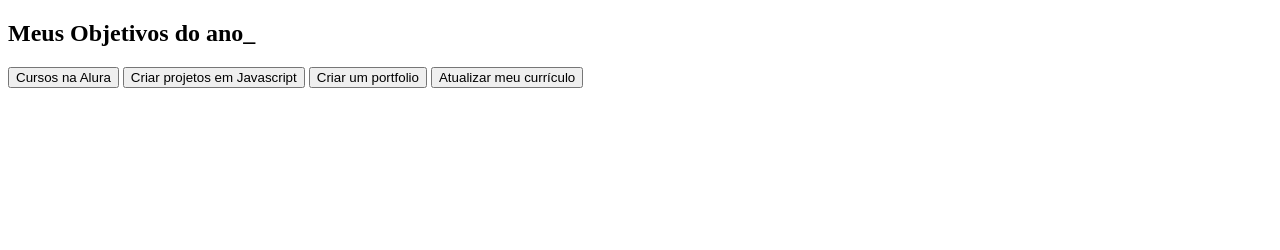
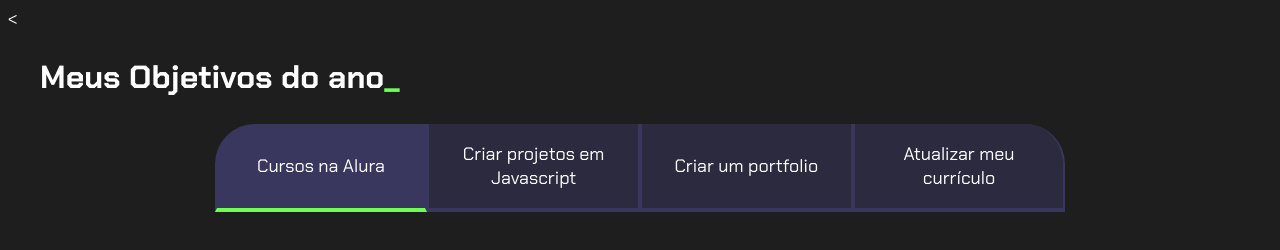
Before and after one commit to darciogostosso/projeto-darcio, a plain HTML site: page projeto-darcio-main/index.html in a window 1280 px wide. Drawn offline with Linux system fonts and the light colour scheme.

Commit message:
aula4 feita

```diff
--- a/projeto-darcio-main/index.html
+++ b/projeto-darcio-main/index.html
@@ -1,22 +1,23 @@
-<!DOCTYPE html>
+<<!DOCTYPE html>
 <html lang="pt-br">
+
 <head>
     <meta charset="UTF-8">
     <meta name="viewport" content="width=device-width, initial-scale=1.0">
     <title>Meus objetivos do ano</title>
     <link rel="stylesheet" href="style.css">
 </head>
+
 <body>
     <section class="conteudo-principal">
-        <h2 class="titulo-principal">Meus Objetivos do ano_</h2>
+        <h2 class="titulo-principal">Meus Objetivos do ano<span>_</span></h2>
         <div class="botoes">
-        <button class="botao">Cursos na Alura</button>
+            <button class="botao ativo">Cursos na Alura</button>
             <button class="botao">Criar projetos em Javascript</button>
             <button class="botao">Criar um portfolio</button>
             <button class="botao">Atualizar meu currículo</button>
         </div>
     </section>
-
-
+    <script src="main.js"></script>
 </body>
 </html>
--- a/projeto-darcio-main/main.js
+++ b/projeto-darcio-main/main.js
@@ -0,0 +1,12 @@
+const botoes = document.querySelectorAll(".botao");
+
+for(let i=0;i <botoes.length;i++){
+    botoes[i].onclick = function(){
+
+        for(let j=0;j<botoes.length;j++){
+            botoes[j].classList.remove("ativo");
+        }
+
+        botoes[i].classList.add("ativo");
+    }
+}
--- a/projeto-darcio-main/style.css
+++ b/projeto-darcio-main/style.css
@@ -1,3 +1,5 @@
+@import url('https://fonts.googleapis.com/css2?family=Chakra+Petch:wght@400;700&display=swap');
+
 :root {
     --cor-de-fundo: #1E1E1E;
     --verde: #6FFF57;
@@ -6,4 +8,74 @@
     --botao-inativo: rgba(58, 55, 94, 0.5);
     --texto-fundo: rgba(58, 55, 94, 0.3);
 }
-@import url('https://fonts.googleapis.com/css2?family=Chakra+Petch:wght@400;700&display=swap');
+
+body {
+    background-color: var(--cor-de-fundo);
+    color: var(--branco);
+    font-family: 'Chakra Petch', sans-serif;
+}
+
+
+.conteudo-principal {
+    display: flex;
+    flex-direction: column;
+    justify-content: center;
+    align-items: center;
+    max-width: 1200px;
+    width: 100%;
+    margin: 0 auto;
+}
+
+.titulo-principal {
+    text-align: left;
+    width: 100%;
+    font-size: 32px;
+}
+
+.titulo-principal span {
+    color: var(--verde);
+}
+
+
+.botao {
+    font-family: 'Chakra Petch', sans-serif;
+    background-color: var(--botao-inativo);
+    color: var(--branco);
+    display: flex;
+    justify-content: center;
+    padding: 1em;
+    font-size: 18px;
+    align-items: center;
+    width: 100%;
+    border-bottom: 4px solid var(--botao-ativo);
+    border-left: 2px solid var(--botao-ativo);
+    border-right: 2px solid var(--botao-ativo);
+    border-top: none;
+}
+
+.botao:first-child {
+    border-radius: 40px 40px 0 0;
+}
+
+.botoes {
+    display: block;
+}
+
+.ativo{
+    background-color: var(--botao-ativo);
+    border-bottom: 4px solid var(--verde);
+}
+
+@media screen and (min-width: 768px) {
+    .botoes {
+        display: flex;
+    }
+
+    .botao:first-child {
+        border-radius: 40px 0 0 0;
+    }
+
+    .botao:last-child {
+        border-radius: 0 40px 0 0;
+    }
+}
```
Lines whose indentation alone changed are shown as unchanged.
